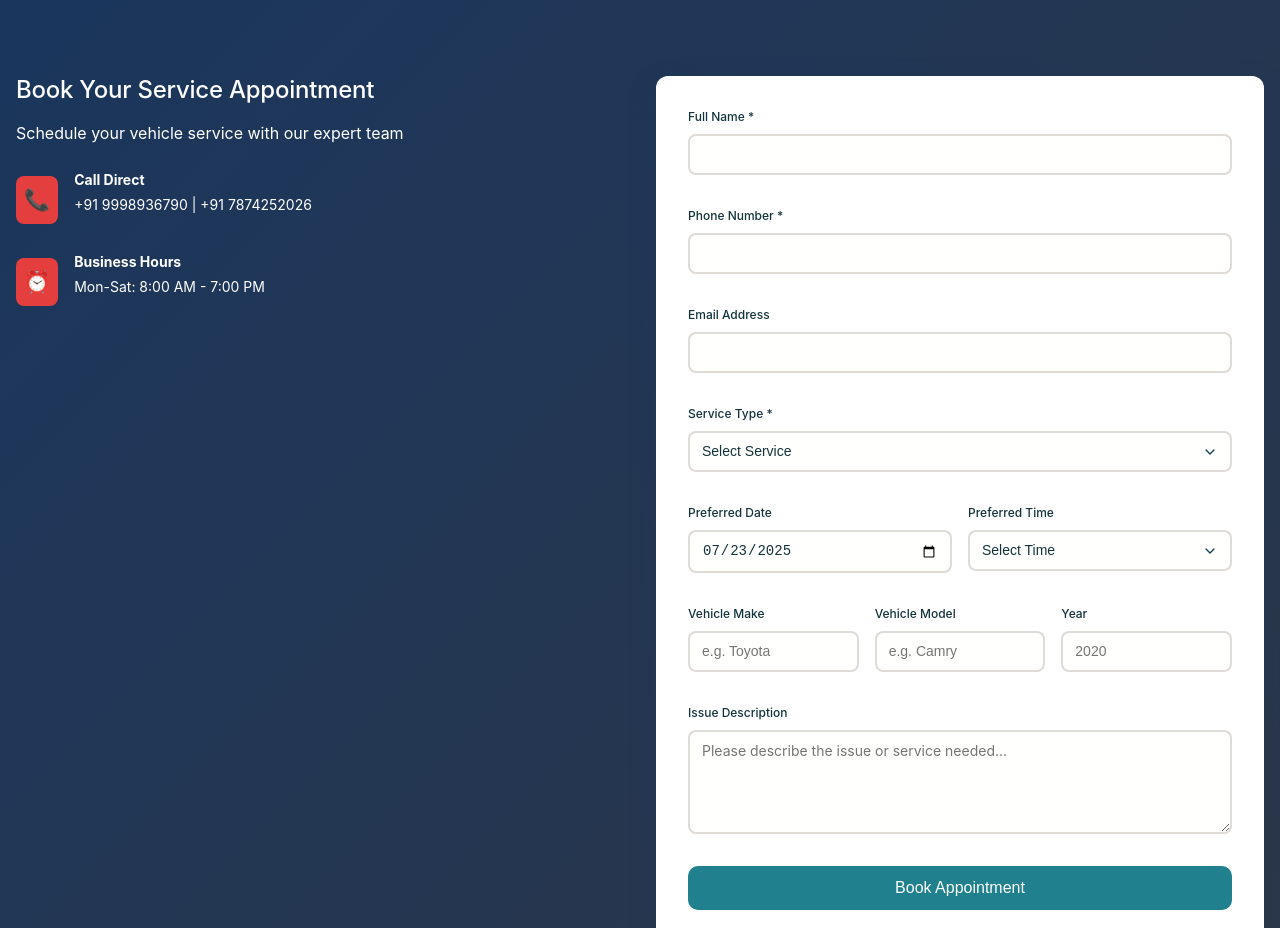
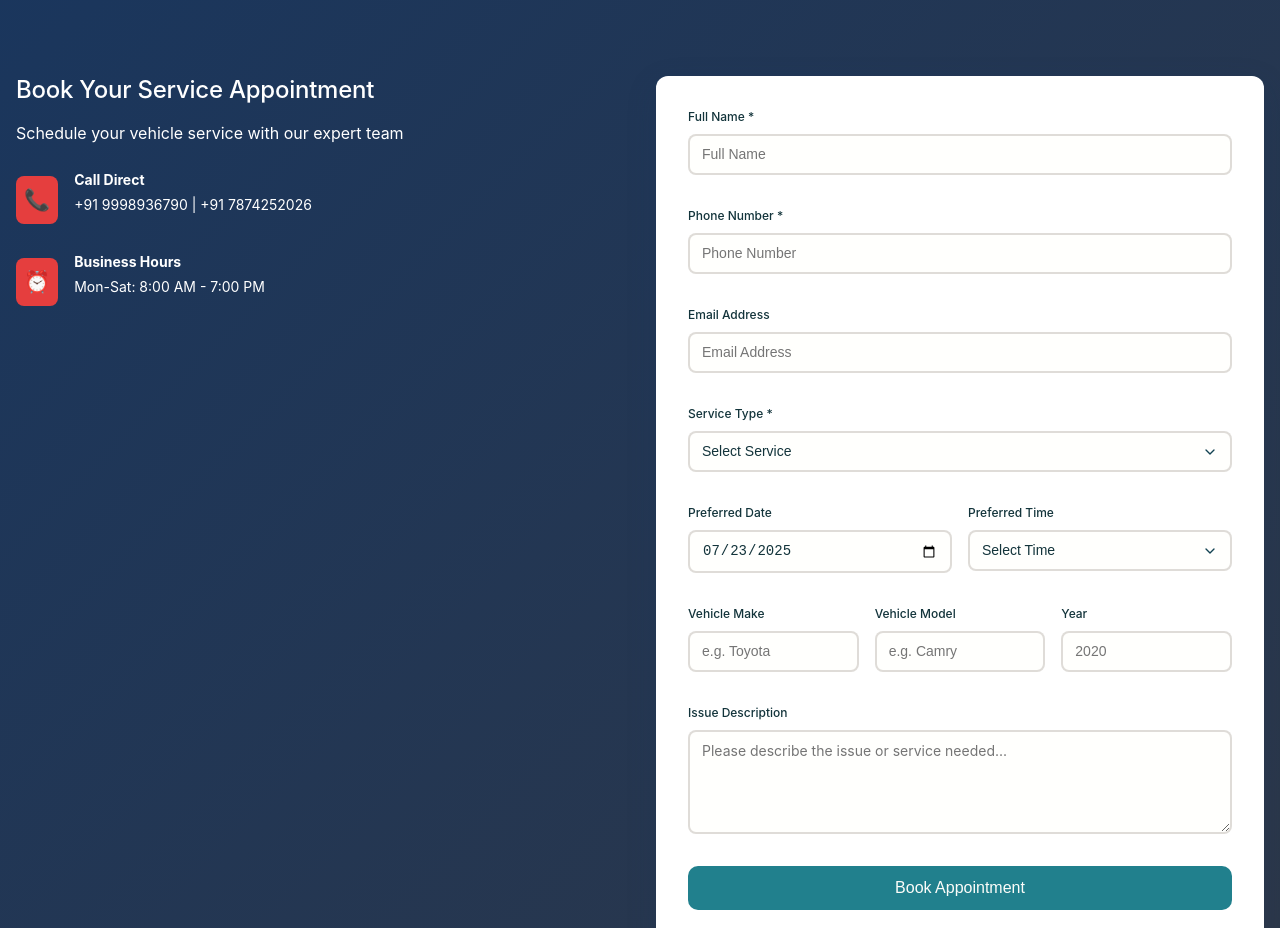
Before and after one commit to afroz9008/K.K.-Service-Point, a plain HTML site: page index.html in a window 1280 px wide. Shown: the part 3460-4388 px from the top of the page. Drawn offline with Linux system fonts and the light colour scheme; a web font is replaced by a local one.

Commit message:
Update index.html

```diff
--- a/index.html
+++ b/index.html
@@ -278,17 +278,17 @@
                     <form class="booking-form" id="booking-form">
                         <div class="form-group">
                             <label class="form-label">Full Name *</label>
-                            <input type="text" class="form-control" name="name" required>
+                            <input placeholder="Full Name" type="text" class="form-control" name="name" required>
                         </div>
 
                         <div class="form-group">
                             <label class="form-label">Phone Number *</label>
-                            <input type="tel" class="form-control" name="phone" required>
+                            <input placeholder="Phone Number" type="tel" class="form-control" name="phone" required>
                         </div>
 
                         <div class="form-group">
                             <label class="form-label">Email Address</label>
-                            <input type="email" class="form-control" name="email">
+                            <input placeholder="Email Address" type="email" class="form-control" name="email">
                         </div>
 
                         <div class="form-group">
```
